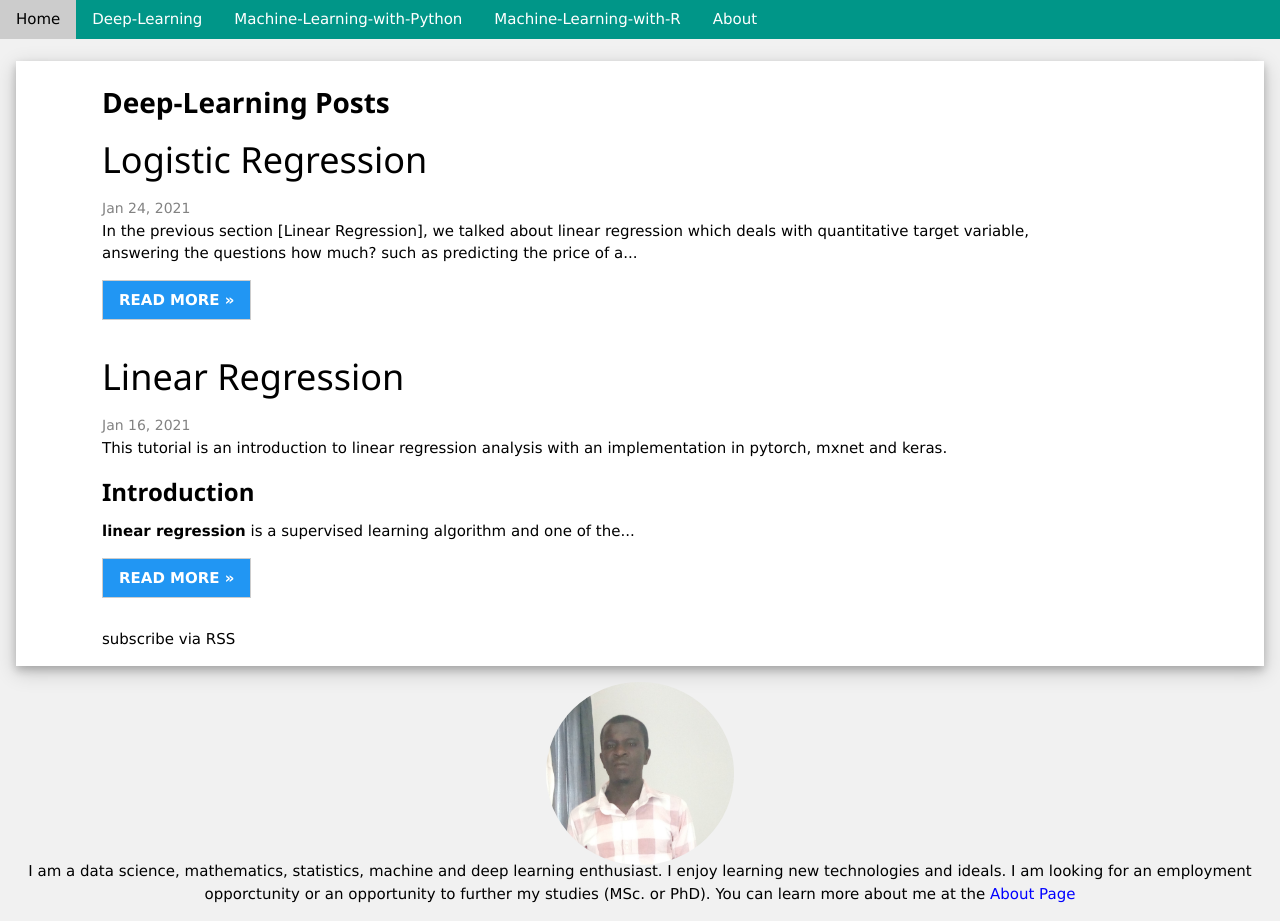
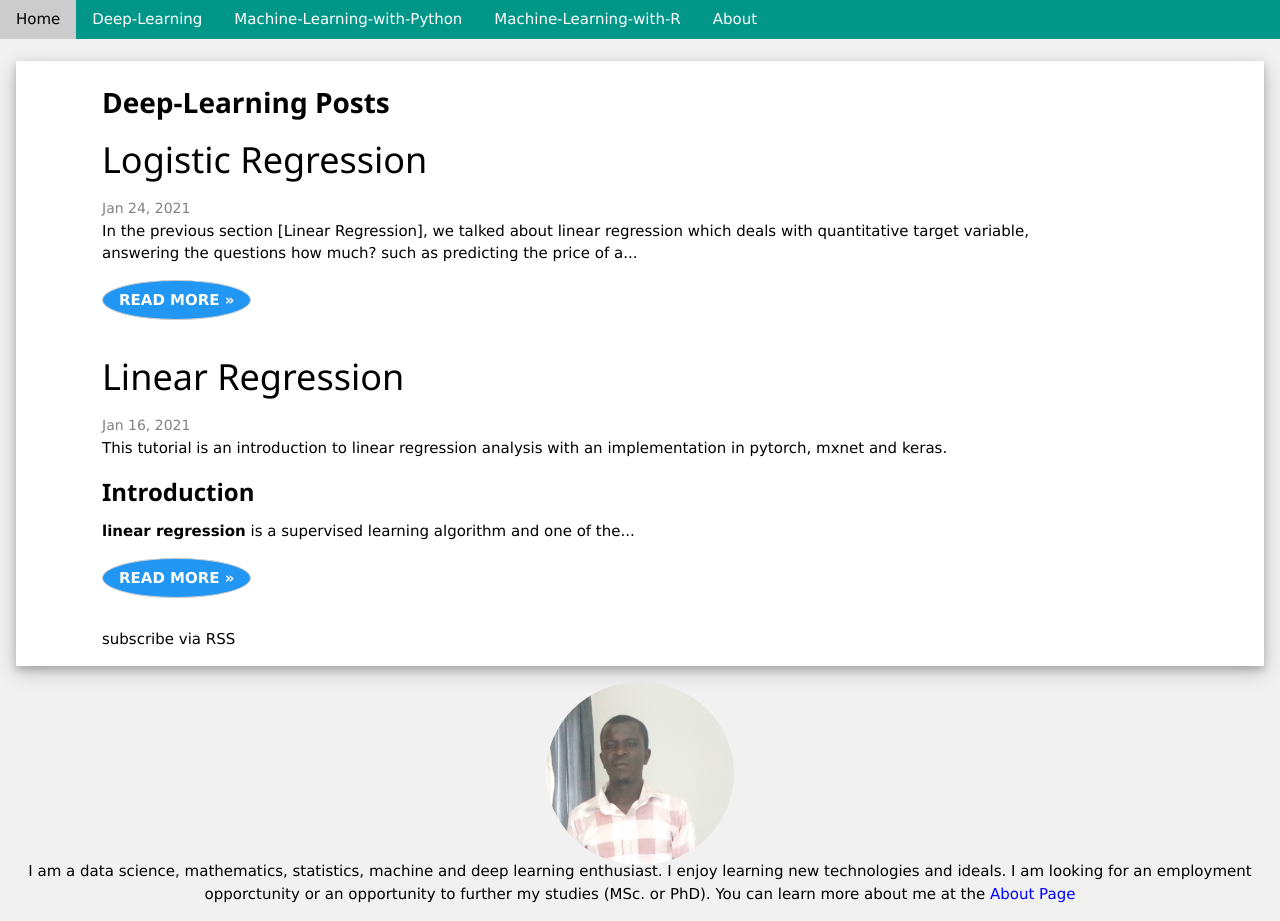
Before and after one commit to emmanuel-arize/datascience-blog, a Jekyll site: the page built from deeplearning/index.md, in a window 1280 px wide and 921 px high. Built offline with Jekyll 4.4.1, drawn with Linux system fonts in a browser that asks for light colours; nearby versions of some CDN libraries.

Commit message:
Update home-deeplearning.html

```diff
--- a/_layouts/home-deeplearning.html
+++ b/_layouts/home-deeplearning.html
@@ -33,7 +33,7 @@ margin-left:70px;
       </div>
   <p>
       <a href="{{ site.baseurl }}{{ post.url }}"
-      class="read-more w3-button w3-blue w3-border"><b>READ MORE »
+      class="read-more w3-button w3-circle w3-blue w3-border"><b>READ MORE »
       </b></a></p>
     </article>
 
```
